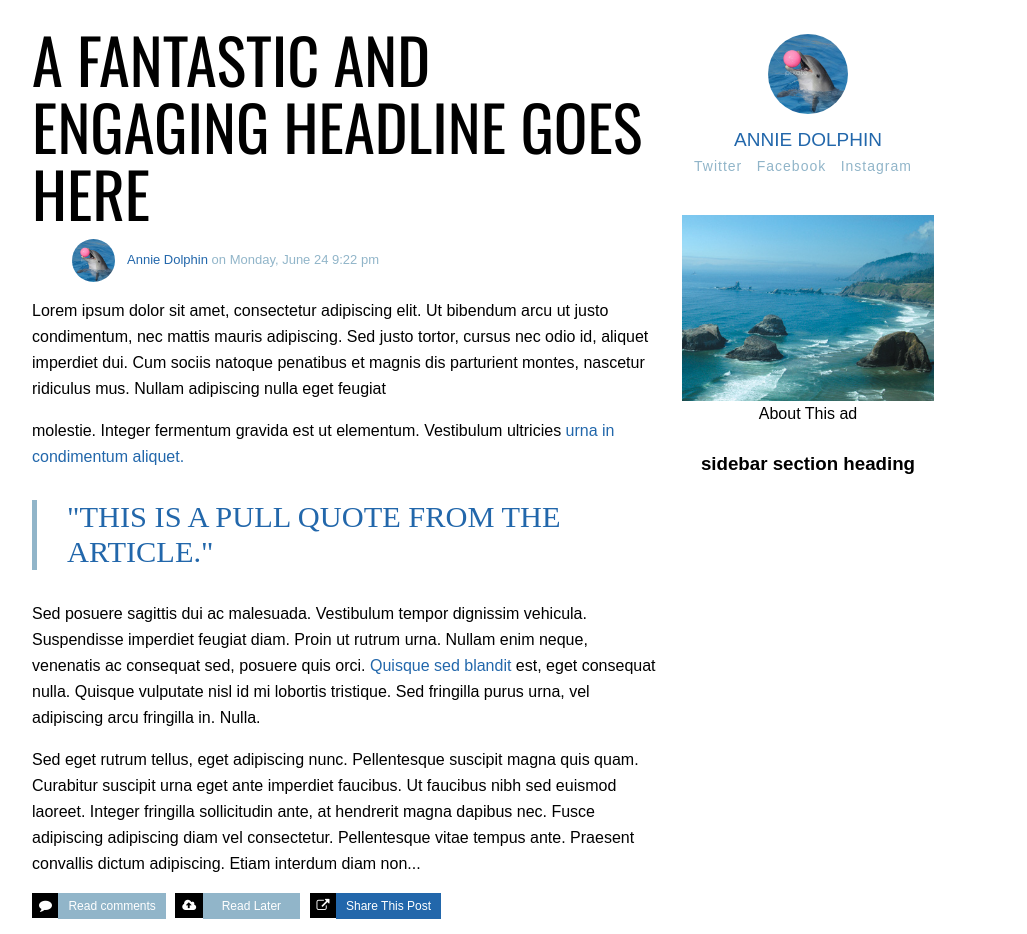
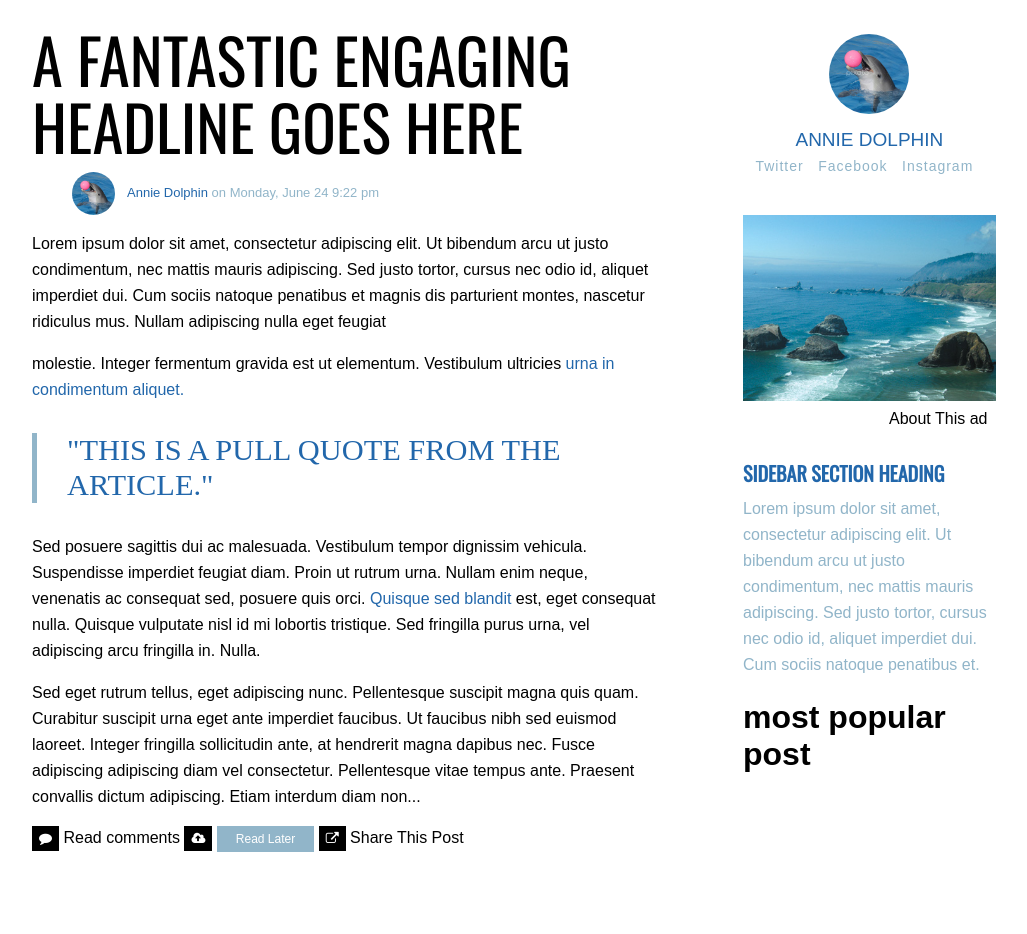
Before and after one commit to klovelacek/Surf-and-Paddle, a plain HTML site: page index.html in a window 1280 px wide. Shown: the part 520-1454 px from the top of the page, without its empty margins (64-1091 px from the left). After the commit the page ends 1387 px from the top, so only its background shows below. Drawn offline with nearby package versions, Linux system fonts and the light colour scheme; a web font is replaced by a local one.

Commit message:
new images added, more styling done

```diff
--- a/index.html
+++ b/index.html
@@ -46,7 +46,7 @@
 
           <!-- Main Article-->
           <article>
-            <h2>a fantastic and engaging headline goes here</h2>
+            <h2>a fantastic engaging headline goes here</h2>
 
         <!-- Author cutline and Article date Lock up-->
               <span class="cutlineSpan">
@@ -94,9 +94,12 @@
             <!-- Aside Right Col Begin-->
 
           <aside>
+            <div class="dolphinLock">
               <img id= "dolphin" src="images/Dolphin2.jpg">
+              <h3 class="annieType">Annie Dolphin</h3>
 
-            <h3 class="annieType">Annie Dolphin</h3>
+
+
 
             <!-- Social Media Links-->
 
@@ -105,6 +108,7 @@
                 <a href="#">Facebook</a>
                 <a href="#">Instagram</a>
               </span><!-- Social Media Links-->
+            </div>
 
             <!-- Inset image-->
 
@@ -118,9 +122,15 @@
             <!-- Sidebar Section-->
 
             <div class="sideSection">
-              <h3>sidebar section heading<h3>
-
-
+              <h3>sidebar section heading</h3>
+              <div class="sideArticle">
+                <p>
+                Lorem ipsum dolor sit amet, consectetur adipiscing elit. Ut bibendum arcu ut justo condimentum, nec mattis mauris adipiscing. Sed justo tortor, cursus nec odio id, aliquet imperdiet dui. Cum sociis natoque penatibus et.
+                </p>
+              </div>
+            </div>
+            <div class="postHeader">
+              <h1>most popular post</h1>
             </div>
 
 
```
Also changed, not shown: styles/main.css (+1 -1 lines). Lines whose indentation alone changed are shown as unchanged.
